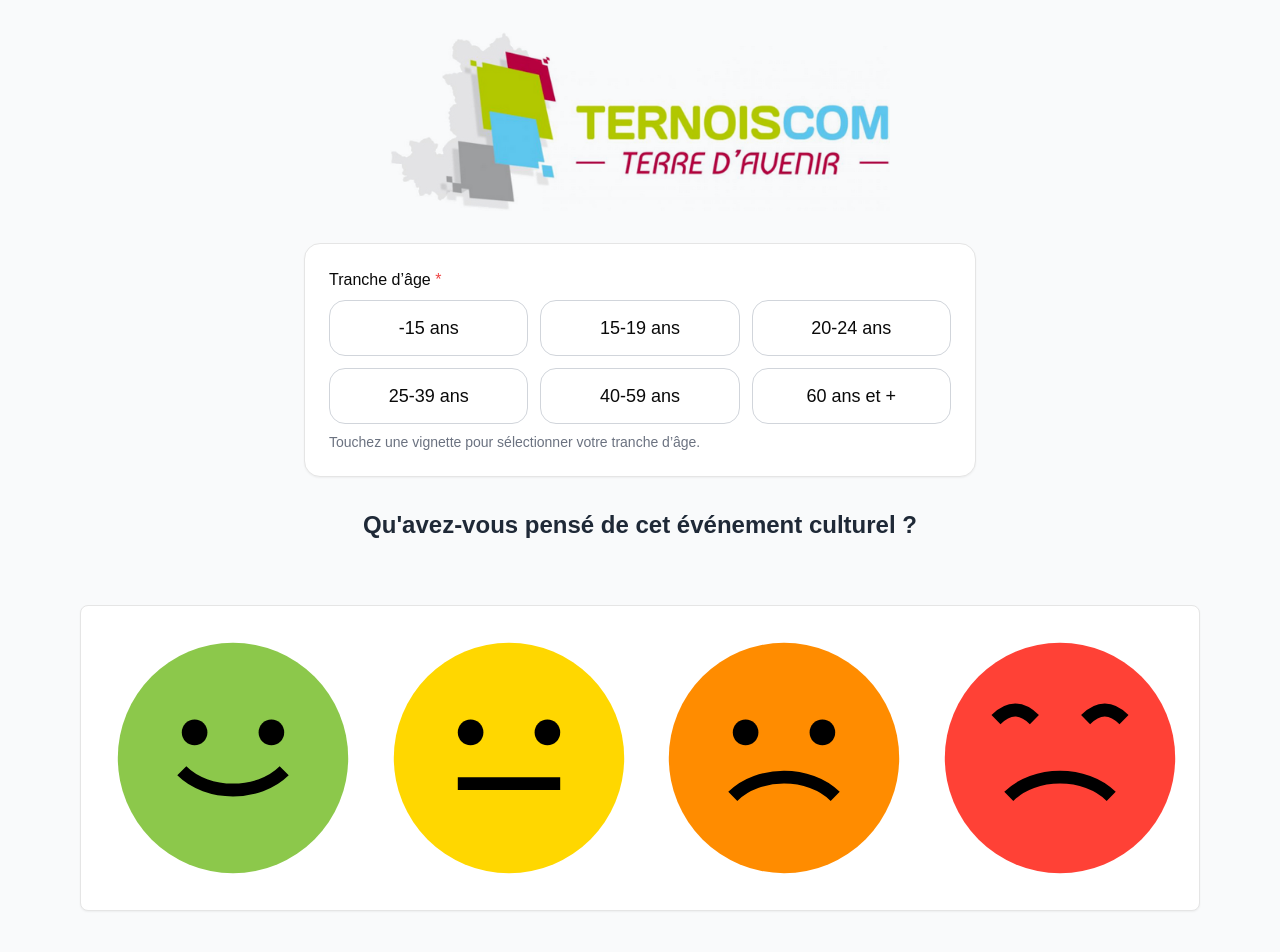
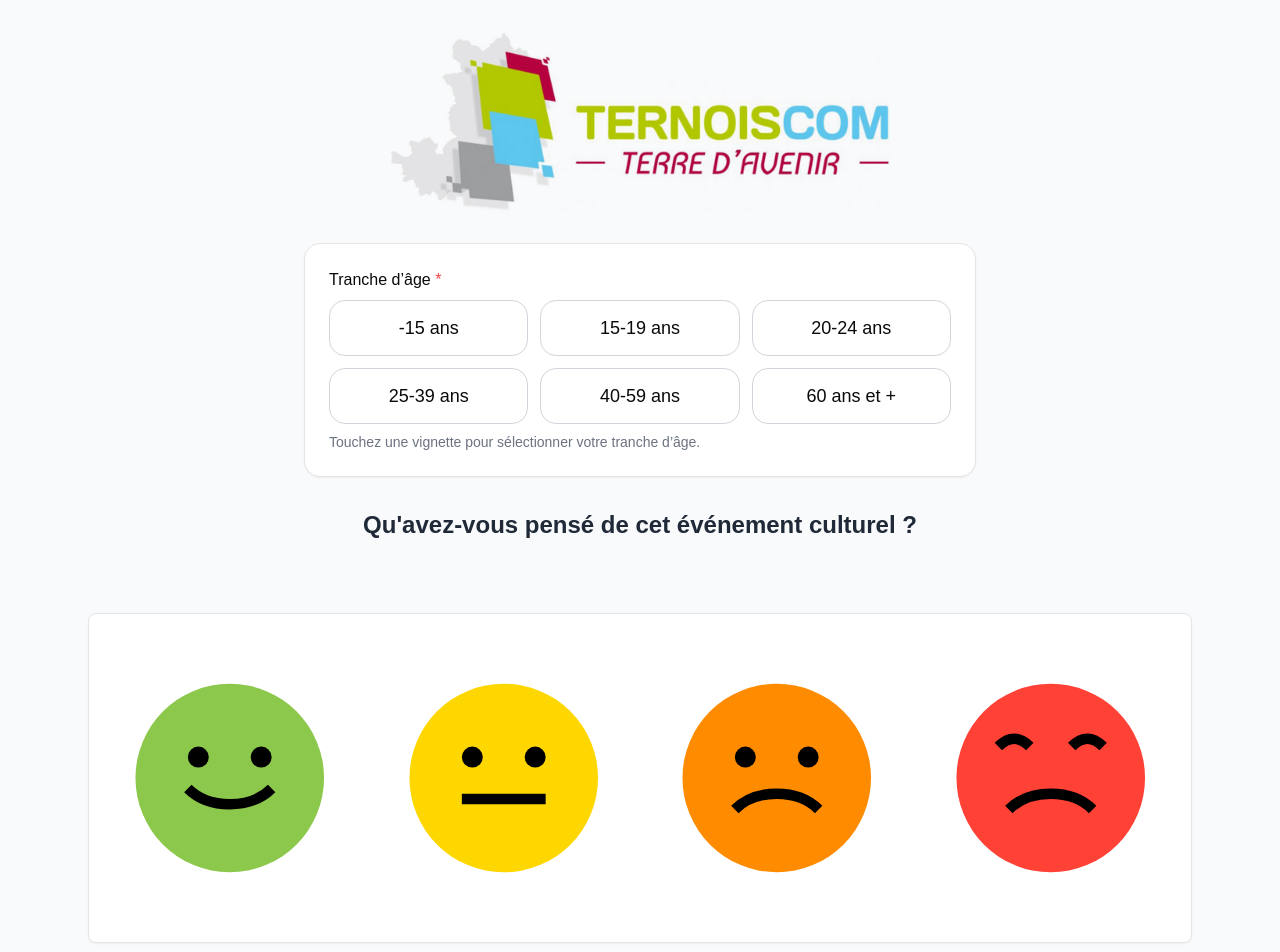
Before and after one commit to Wapoh/satisfaction-app, a Next.js app: page / in a window 1280 px wide. Shown: the top 952 px of the page. Built offline with nearby package versions, Linux system fonts and the light colour scheme; a small style sheet from the web is missing.

Commit message:
iPad: smileys plus grands, grille 2→4 colonnes, boutons accessibles

```diff
--- a/src/components/SatisfactionApp.tsx
+++ b/src/components/SatisfactionApp.tsx
@@ -15,11 +15,9 @@ interface VoteCount {
 }
 type VoteType = keyof VoteCount;
 
-// --- Nouveaux types / helpers pour l'onglet admin ---
+// ---- Données admin (lecture localStorage)
 type AgeGroup = "-15" | "15-19" | "20-24" | "25-39" | "40-59" | "60+";
 const AGE_GROUPS: AgeGroup[] = ["-15", "15-19", "20-24", "25-39", "40-59", "60+"];
-
-// Le localStorage de la page enregistre: { rating:number (1..5), age:AgeGroup, createdAt:string }
 type StoredFeedback = { rating: number; age: AgeGroup; createdAt: string };
 const STORAGE_KEY = "satisfaction-feedbacks";
 
@@ -33,7 +31,7 @@ function mapRatingToVoteType(r: number): VoteType {
 export default function SatisfactionApp({
   onVote,
 }: {
-  onVote?: (type: VoteType) => void; // callback optionnel vers la page
+  onVote?: (type: VoteType) => void;
 }) {
   const [votes, setVotes] = useState<VoteCount>({
     excellent: 0,
@@ -46,37 +44,30 @@ export default function SatisfactionApp({
   const [lastClickTime, setLastClickTime] = useState(0);
   const [showToast, setShowToast] = useState(false);
 
-  // --- Nouveaux états admin ---
+  // Admin data
   const [stored, setStored] = useState<StoredFeedback[]>([]);
   const [matrix, setMatrix] = useState<Record<VoteType, Record<AgeGroup, number>> | null>(null);
 
   const handleVote = (type: VoteType) => {
-    // callback vers la page (elle sauvegarde age+createdAt+rating)
+    // callback vers la page (sauvegarde age + createdAt + rating)
     onVote?.(type);
 
-    // compteur local des smileys
-    setVotes(prev => ({
-      ...prev,
-      [type]: prev[type] + 1
-    }));
+    // compteur local
+    setVotes(prev => ({ ...prev, [type]: prev[type] + 1 }));
     setShowToast(true);
 
-    // recharger les données stockées pour que l'admin se mette à jour en direct
+    // petite vibration (si supportée) pour retour haptique
+    try { (navigator as any)?.vibrate?.(10); } catch {}
+
+    // recharge les données stockées (pour admin en direct)
     try {
       const raw = typeof window !== "undefined" ? localStorage.getItem(STORAGE_KEY) : null;
       setStored(raw ? (JSON.parse(raw) as StoredFeedback[]) : []);
-    } catch {
-      // ignore
-    }
+    } catch {}
   };
 
   const resetVotes = () => {
-    setVotes({
-      excellent: 0,
-      bien: 0,
-      moyen: 0,
-      insuffisant: 0
-    });
+    setVotes({ excellent: 0, bien: 0, moyen: 0, insuffisant: 0 });
   };
 
   const exportResults = () => {
@@ -104,6 +95,7 @@ Insuffisant: ${votes.insuffisant}`;
     setLastClickTime(currentTime);
   };
 
+  // triple clic → onglet admin
   useEffect(() => {
     if (adminClicks >= 3) {
       setActiveTab('admin');
@@ -111,7 +103,7 @@ Insuffisant: ${votes.insuffisant}`;
     }
   }, [adminClicks]);
 
-  // Charge les votes stockés par la page au montage
+  // charge votes stockés
   useEffect(() => {
     try {
       const raw = typeof window !== "undefined" ? localStorage.getItem(STORAGE_KEY) : null;
@@ -121,7 +113,7 @@ Insuffisant: ${votes.insuffisant}`;
     }
   }, []);
 
-  // À l'ouverture de l'onglet admin (ou quand 'stored' change), recalculer la matrice âge × appréciation
+  // calcule matrice âge × appréciation à l’ouverture de l’admin
   useEffect(() => {
     if (activeTab !== "admin") return;
 
@@ -140,7 +132,7 @@ Insuffisant: ${votes.insuffisant}`;
     setMatrix(base);
   }, [activeTab, stored]);
 
-  // Custom SVG Smileys (inchangé)
+  // ---- Smileys iPad-friendly
   const SmileySVG = ({ type }: { type: 'excellent' | 'bien' | 'moyen' | 'insuffisant' }) => {
     const colors = {
       excellent: '#8CC84B',
@@ -150,49 +142,62 @@ Insuffisant: ${votes.insuffisant}`;
     };
     const faces = {
       excellent: (<><circle cx="35" cy="40" r="5" fill="#000" /><circle cx="65" cy="40" r="5" fill="#000" /><path d="M30 55 C 40 65, 60 65, 70 55" stroke="#000" strokeWidth="5" fill="none" /></>),
-      bien: (<><circle cx="35" cy="40" r="5" fill="#000" /><circle cx="65" cy="40" r="5" fill="#000" /><path d="M30 60 L 70 60" stroke="#000" strokeWidth="5" fill="none" /></>),
-      moyen: (<><circle cx="35" cy="40" r="5" fill="#000" /><circle cx="65" cy="40" r="5" fill="#000" /><path d="M30 65 C 40 55, 60 55, 70 65" stroke="#000" strokeWidth="5" fill="none" /></>),
-      insuffisant: (<><path d="M25 35 C 30 30, 35 30, 40 35" stroke="#000" strokeWidth="5" fill="none" /><path d="M60 35 C 65 30, 70 30, 75 35" stroke="#000" strokeWidth="5" fill="none" /><path d="M30 65 C 40 55, 60 55, 70 65" stroke="#000" strokeWidth="5" fill="none" /></>)
+      bien:      (<><circle cx="35" cy="40" r="5" fill="#000" /><circle cx="65" cy="40" r="5" fill="#000" /><path d="M30 60 L 70 60" stroke="#000" strokeWidth="5" fill="none" /></>),
+      moyen:     (<><circle cx="35" cy="40" r="5" fill="#000" /><circle cx="65" cy="40" r="5" fill="#000" /><path d="M30 65 C 40 55, 60 55, 70 65" stroke="#000" strokeWidth="5" fill="none" /></>),
+      insuffisant:(<><path d="M25 35 C 30 30, 35 30, 40 35" stroke="#000" strokeWidth="5" fill="none" /><path d="M60 35 C 65 30, 70 30, 75 35" stroke="#000" strokeWidth="5" fill="none" /><path d="M30 65 C 40 55, 60 55, 70 65" stroke="#000" strokeWidth="5" fill="none" /></>)
     };
     return (
-      <svg viewBox="0 0 100 100" className="w-64 h-64 cursor-pointer">
+      <svg
+        viewBox="0 0 100 100"
+        className="select-none touch-none w-36 h-36 md:w-56 md:h-56 lg:w-64 lg:h-64"
+        aria-hidden="true"
+        focusable="false"
+      >
         <circle cx="50" cy="50" r="45" fill={colors[type]} />
         {faces[type]}
       </svg>
     );
   };
 
+  // Bouton “smiley” accessible et large zone de clic
+  const SmileyButton = ({
+    type, label, onClick,
+  }: { type: 'excellent'|'bien'|'moyen'|'insuffisant'; label: string; onClick: () => void }) => (
+    <button
+      onClick={onClick}
+      className="group w-full flex items-center justify-center rounded-2xl p-2 md:p-3 hover:scale-[1.03] active:scale-[0.98] transition-transform outline-none focus-visible:ring-2 focus-visible:ring-offset-2"
+      aria-label={label}
+    >
+      <SmileySVG type={type} />
+    </button>
+  );
+
   return (
-    <div className="p-4 max-w-6xl mx-auto">
-      <Tabs value={activeTab} onValueChange={setActiveTab} className="w-full">
+    <div className="p-4 md:p-6 max-w-6xl mx-auto">
+      <Tabs value={activeTab} onValueChange={setActiveTab} className="w-full relative">
+        {/* Zone d’accès admin (triple clic) */}
         <div
           className="w-6 h-6 absolute top-2 right-2 cursor-default"
           onClick={handleLogoClick}
           title="Zone d'accès administrateur"
         />
 
+        {/* VOTE */}
         <TabsContent value="vote" className="mt-4">
-          <Card className="p-6">
-            <div className="grid grid-cols-4 gap-8">
-              <div onClick={() => handleVote('excellent')} className="cursor-pointer hover:scale-105 transition-transform">
-                <SmileySVG type="excellent" />
-              </div>
-              <div onClick={() => handleVote('bien')} className="cursor-pointer hover:scale-105 transition-transform">
-                <SmileySVG type="bien" />
-              </div>
-              <div onClick={() => handleVote('moyen')} className="cursor-pointer hover:scale-105 transition-transform">
-                <SmileySVG type="moyen" />
-              </div>
-              <div onClick={() => handleVote('insuffisant')} className="cursor-pointer hover:scale-105 transition-transform">
-                <SmileySVG type="insuffisant" />
-              </div>
+          <Card className="p-4 md:p-6">
+            <div className="grid grid-cols-2 md:grid-cols-4 gap-6 md:gap-10 place-items-center">
+              <SmileyButton type="excellent"   label="Excellent"   onClick={() => handleVote('excellent')} />
+              <SmileyButton type="bien"        label="Bien"        onClick={() => handleVote('bien')} />
+              <SmileyButton type="moyen"       label="Moyen"       onClick={() => handleVote('moyen')} />
+              <SmileyButton type="insuffisant" label="Insuffisant" onClick={() => handleVote('insuffisant')} />
             </div>
           </Card>
         </TabsContent>
 
+        {/* ADMIN */}
         <TabsContent value="admin" className="mt-4">
-          <Card className="p-6 space-y-6">
-            {/* Résumé rapide (compteur smileys) */}
+          <Card className="p-4 md:p-6 space-y-6">
+            {/* Résumé (compteur smileys) */}
             <div className="flex flex-col space-y-2">
               <h3 className="font-medium">Résumé des votes (smileys)</h3>
               <ul className="text-sm opacity-80">
@@ -236,7 +241,7 @@ Insuffisant: ${votes.insuffisant}`;
               )}
             </div>
 
-            {/* Derniers votes (date — tranche — appréciation) */}
+            {/* Derniers votes */}
             <div className="space-y-2">
               <h3 className="font-medium">Derniers votes</h3>
               {stored.length === 0 ? (
@@ -252,8 +257,8 @@ Insuffisant: ${votes.insuffisant}`;
               )}
             </div>
 
-            {/* Boutons existants */}
-            <div className="flex gap-3">
+            {/* Actions admin */}
+            <div className="flex flex-wrap gap-3">
               <Button onClick={resetVotes} variant="outline" className="flex items-center gap-2">
                 <RotateCcw className="w-4 h-4" />
                 Réinitialiser
@@ -264,7 +269,7 @@ Insuffisant: ${votes.insuffisant}`;
                 Exporter les résultats
               </Button>
 
-              <Button onClick={() => setActiveTab('vote')} variant="default" className="ml-auto">
+              <Button onClick={() => setActiveTab('vote')} variant="default" className="md:ml-auto">
                 Retour au vote
               </Button>
             </div>
```
